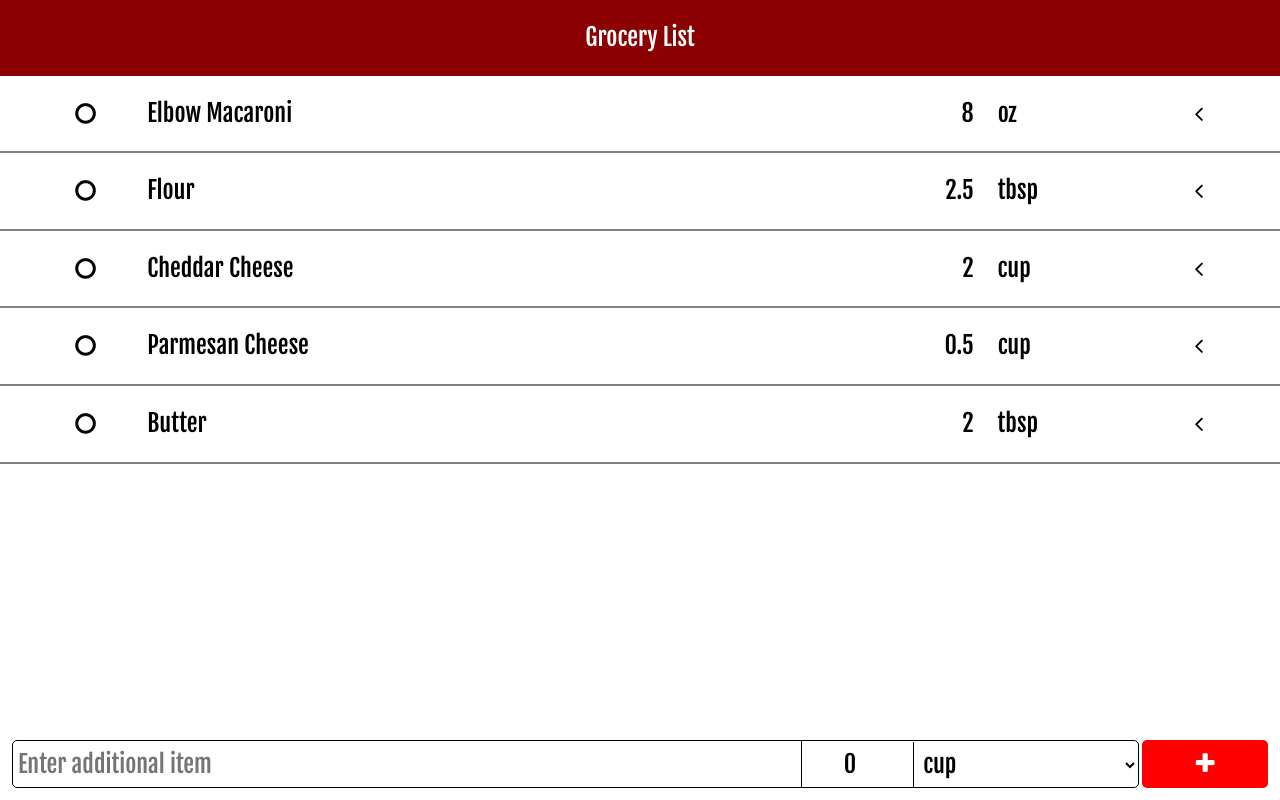
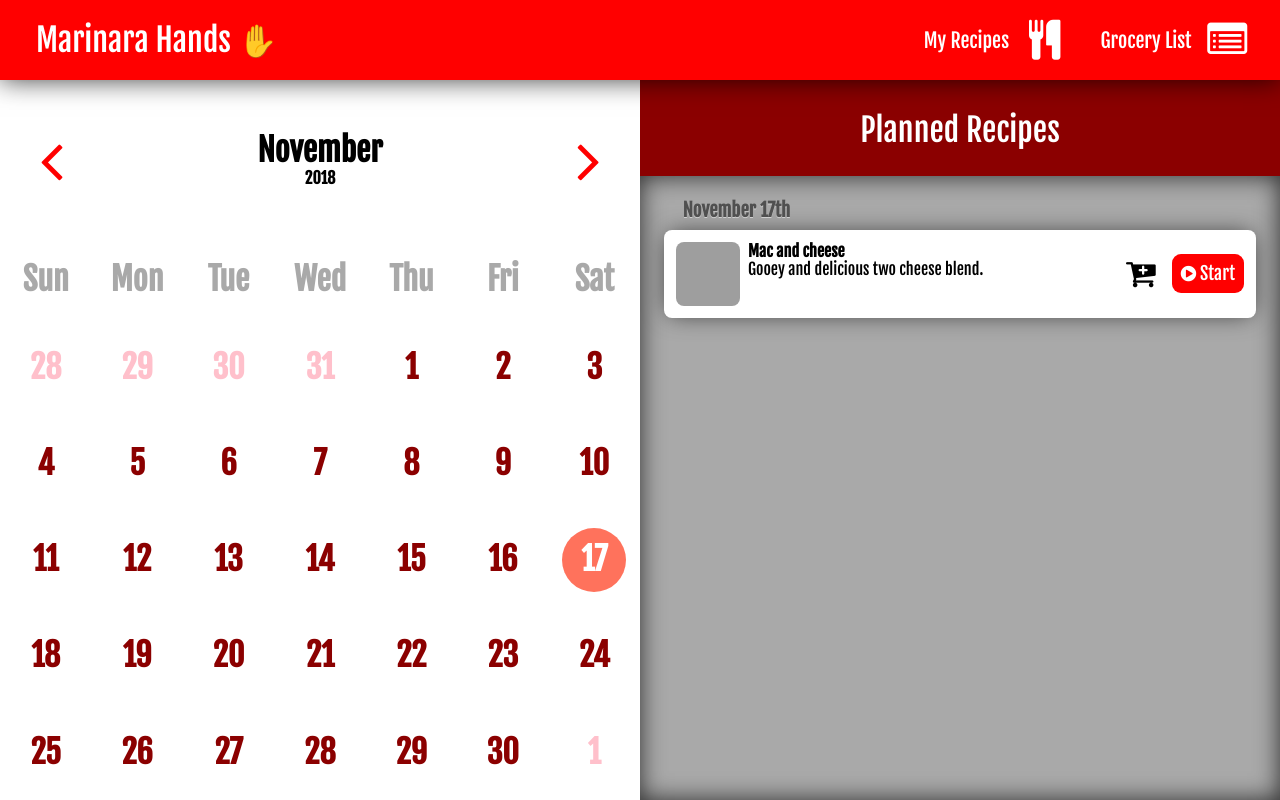
Before and after one commit to mgmolisani/cs5340-final-project, a React (Create React App) app: page / in a window 1280 px wide. Built offline with nearby package versions, Linux system fonts and the light colour scheme; grey boxes are pictures that could not be loaded.

Commit message:
update header

```diff
--- a/src/App.js
+++ b/src/App.js
@@ -1,14 +1,11 @@
 import React, {Component} from 'react';
+import 'font-awesome/css/font-awesome.min.css';
+import moment from 'moment';
+import {css} from 'emotion';
+import Header from './components/Header';
 import Calendar from './components/Calendar';
 import RecipeList from './components/RecipeList';
 import {data} from './model/Data';
-import 'font-awesome/css/font-awesome.min.css';
-import moment from 'moment';
-import Header from './components/Header';
-import {css} from 'emotion';
-import MyRecipes from './components/MyRecipes';
-import GroceryListMobile from './components/GroceryListMobile';
-import GroceryListDesktop from './components/GroceryListDesktop';
 
 export default class App
     extends Component {
@@ -39,14 +36,15 @@ export default class App
             <div className={css({
                 display: 'flex',
                 flexDirection: 'column',
-                height: '100%'
+                height: '100%',
+                overflowX: 'hidden'
             })}>
-               {/* <Header/>
+                <Header/>
                 <div className={css({
                     display: 'flex',
                     flex: '1 1 auto',
                 })}>
-                    <GroceryListDesktop/>
+                    {/*/!*<GroceryListDesktop/>*/}
                     <Calendar selections={this.state.selections}
                               handleDaySelection={this.handleDaySelection}/>
                     <RecipeList schedule={data.schedule.filter(scheduleItem => {
@@ -54,9 +52,8 @@ export default class App
                             return scheduleItem.date.isSame(selection, 'day');
                         });
                     })}/>
-                    <MyRecipes/>
-                </div>*/}
-                <GroceryListMobile/>
+                    {/*<MyRecipes/>*!/*/}
+                </div>
                 {/*<AddToCartModal/>*/}
             </div>
         );
--- a/src/components/Header.js
+++ b/src/components/Header.js
@@ -32,7 +32,8 @@ const Header = props => {
             alignItems: 'center',
             color: 'white',
             backgroundColor: 'red',
-            boxShadow: '0px 0px 25px 0px rgba(0,0,0,0.75)'
+            boxShadow: '0px 0px 25px 0px rgba(0,0,0,0.75)',
+            zIndex: 10
         })}>
             <div className={css({
                 fontSize: '2em',
@@ -49,16 +50,16 @@ const Header = props => {
                 <div className={menuItem}>
                     <a className={menuItemLink}
                        href={''}>
-                        My Recipes&nbsp;
+                        My Recipes
                     </a>
-                    <i className='fa fa-cutlery fa-2x'/>
+                    <i className='fa fa-cutlery fa-2x fa-fw'/>
                 </div>
                 <div className={menuItem}>
                     <a className={menuItemLink}
                        href={''}>
                         Grocery List
                     </a>
-                    <i className='fa fa-list-alt fa-2x'/>
+                    <i className='fa fa-list-alt fa-2x fa-fw'/>
                 </div>
             </div>
         </div>
```
Also changed, not shown: 1 other file (tests, documents, lock files or other folders).
